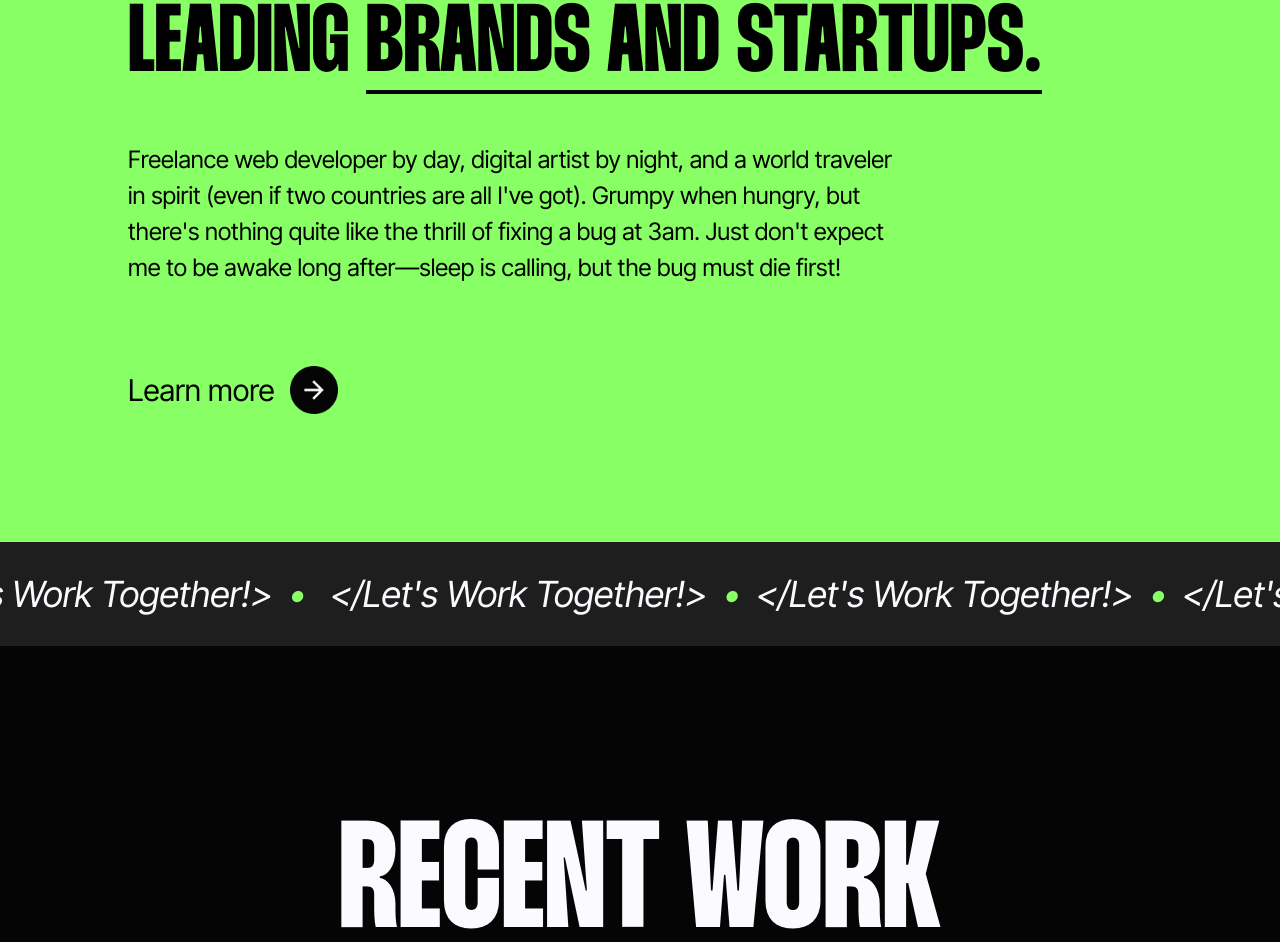
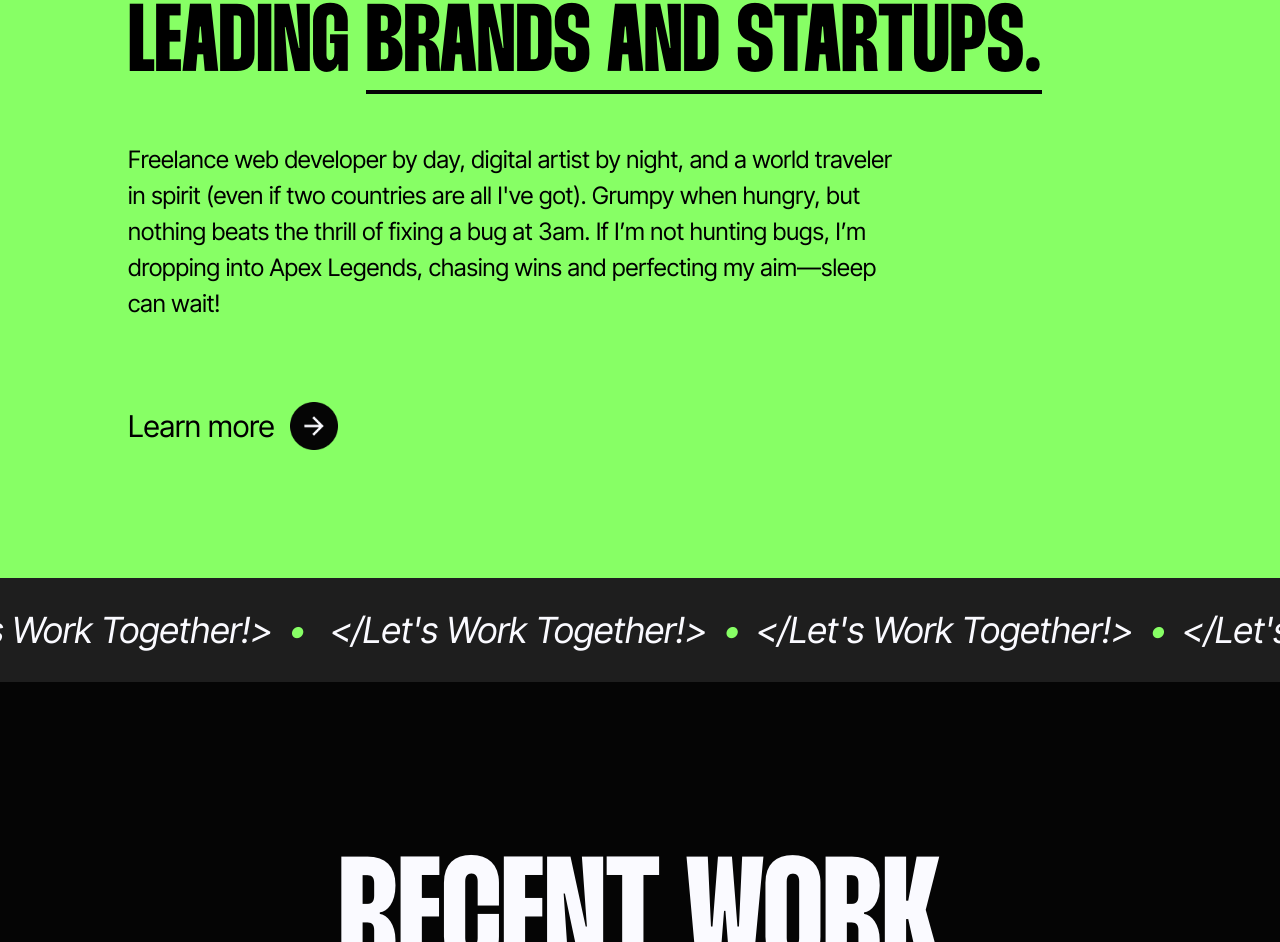
Before and after one commit to artoftadashi/portfolio-react, a React (Vite) app: page /home in a window 1280 px wide. Shown: the part 1118-2060 px from the top of the page. Built offline with nearby package versions, Linux system fonts and the light colour scheme; what tailwindcss-animated would draw is missing.

Commit message:
edited about

```diff
--- a/src/components/About.jsx
+++ b/src/components/About.jsx
@@ -11,9 +11,9 @@ export default function About() {
       <p className="lg:w-[75%] mt-10 md:text-xl lg:text-2xl font-innerTight leading-7 lg:leading-9">
         Freelance web developer by day, digital artist by night, and a world
         traveler in spirit (even if two countries are all I've got). Grumpy when
-        hungry, but there's nothing quite like the thrill of fixing a bug at
-        3am. Just don't expect me to be awake long after—sleep is calling, but
-        the bug must die first!
+        hungry, but nothing beats the thrill of fixing a bug at 3am. If I’m not
+        hunting bugs, I’m dropping into Apex Legends, chasing wins and
+        perfecting my aim—sleep can wait!
       </p>
       <a href="/about" className="flex items-center gap-4 mt-20 group w-fit ">
         <p className="text-2xl lg:text-3xl font-innerTight group-hover:underline">
```
